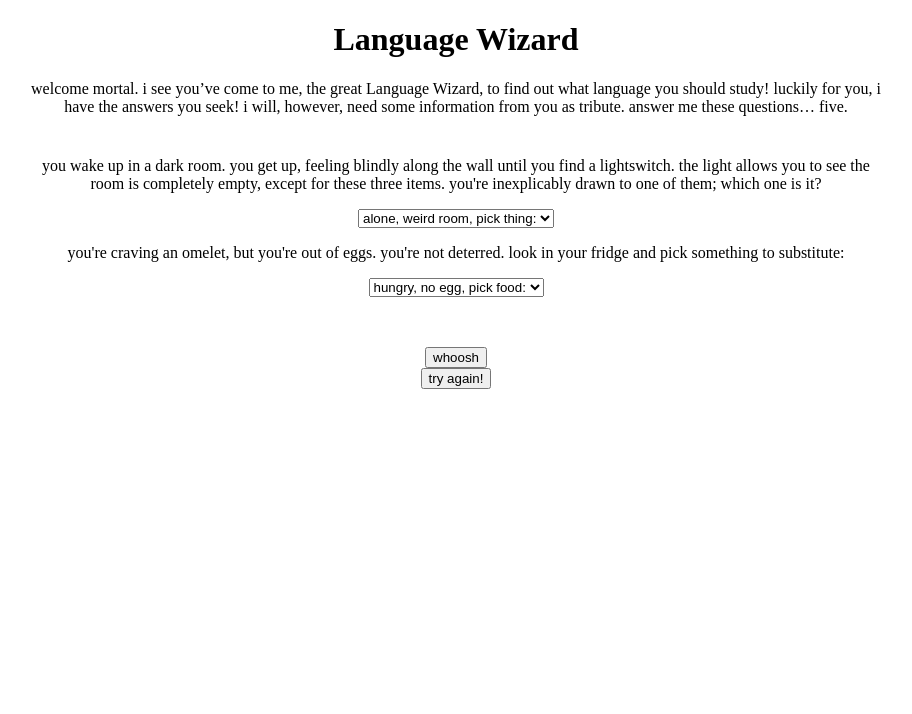
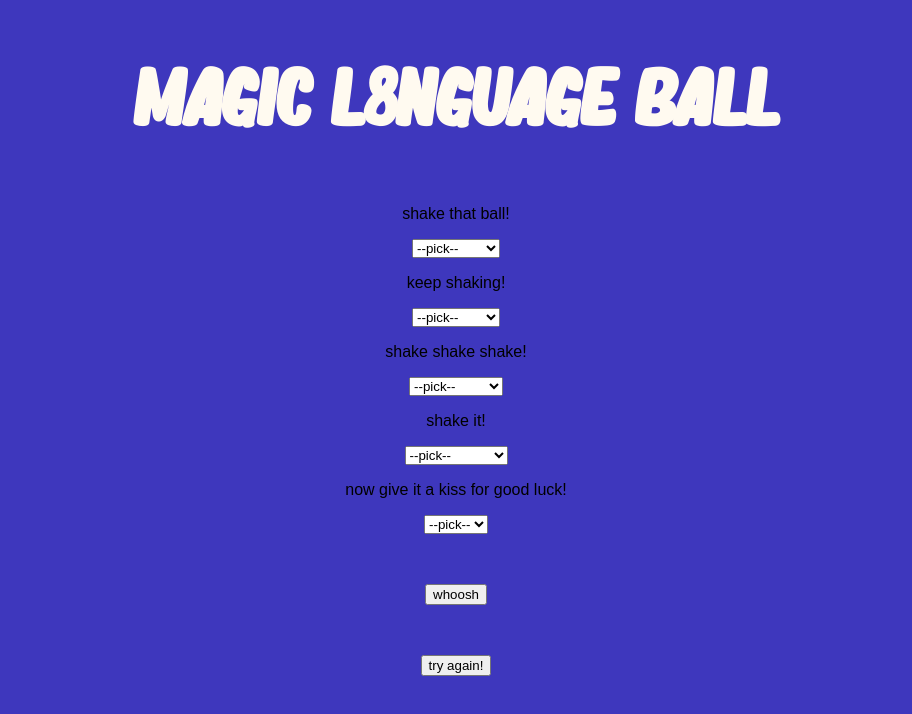
Before and after one commit to ambientscreaming/language-wizard, a plain HTML site: page index.html in a window 1280 px wide. Shown: the whole page, without its empty margins (184-1096 px from the left). Drawn offline with Linux system fonts and the light colour scheme.

Commit message:
change branching options, add preliminary css

```diff
--- a/css/styles.css
+++ b/css/styles.css
@@ -1,19 +1,30 @@
+@font-face {
+    font-family: 'Magic-Dreams';
+    src: url(../fonts/Magic-Dreams.ttf) format("truetype");
+}
+
 .hidden {
     display: none;
 }
 
 body {
     text-align: center;
+    background-color: rgb(62, 55, 189);
+}
+
+h1 {
+    font-family: Magic-Dreams;
+    font-size: 80px;
+    color: floralwhite
 }
 
 .intro {
     padding-left: 200px;
     padding-right: 200px;
+    font-family: Arial, Helvetica, sans-serif;
 }
 
 .question1 {
-    /* border-style: solid;
-    border-color: darkmagenta; */
     padding-top: 25px;
     padding-left: 200px;
     padding-right: 200px;
@@ -22,3 +33,8 @@ body {
 .button {
     padding-top: 50px;
 }
+
+.formDemo {
+    padding-bottom: 50px;
+    font-family: Arial, Helvetica, sans-serif;
+}
--- a/index.html
+++ b/index.html
@@ -4,41 +4,48 @@
 <head>
     <link rel="stylesheet" href="css/styles.css" type="text/css">
     <script src="js/scripts.js"></script>
-    <title>language wizard!</title>
+    <title>choices choices!</title>
 </head>
 
 <body>
-    <h1>Language Wizard</h1>
-    <p class="intro">welcome mortal. i see you’ve come to me, the great Language Wizard, to find out what language you
-        should study!
-        luckily for you, i have the answers you seek! i will, however, need some information from you as tribute. answer
-        me these questions… five.</p>
+    <h1>Magic L8nguage Ball</h1>
+    <p class="intro"></p>
 
-    <form id="formDemo">
-        <p class="question1">you wake up in a dark room. you get up, feeling blindly along the wall until you find a
-            lightswitch. the light
-            allows you to see the room is completely empty, except for these three items. you're inexplicably drawn to
-            one
-            of them; which one is it?</p>
-        <select id="roomList" onchange="roomOptions()">
-            <option id=>alone, weird room, pick thing: </option>
-            <option>jackhammer</option>
-            <option>paintbrush</option>
-            <option>single rose</option>
+    <form id="formDemo" class="formDemo">
+        <p>shake that ball!</p>
+        <select id="firstDropDown" onchange="firstDropDownOptions()">
+            <option id=>--pick--</option>
+            <option>shake hard</option>
+            <option>shake soft</option>
         </select>
-        <p>you're craving an omelet, but you're out of eggs. you're not deterred. look in your fridge and
-            pick something to
-            substitute:</p>
-        <select id="foodList" onchange="foodOptions()">
-            <option>hungry, no egg, pick food:</option>
-            <option>pancake batter</option>
-            <option>mashed potatoes</option>
-            <option>chowder</option>
+        <p>keep shaking!</p>
+        <select id="secondDropDown" onchange="secondDropDownOptions()">
+            <option>--pick--</option>
+            <option>shake right</option>
+            <option>shake left</option>
+        </select>
+        <p>shake shake shake!</p>
+        <select id="thirdDropDown" onchange="thirdDropDownOptions()">
+            <option>--pick--</option>
+            <option>shake up</option>
+            <option>shake down</option>
+        </select>
+        <p>shake it!</p>
+        <select id="fourthDropDown" onchange="fourthDropDownOptions()">
+            <option>--pick--</option>
+            <option>shake around</option>
+            <option>i'm tired!</option>
+        </select>
+        <p>now give it a kiss for good luck!</p>
+        <select id="fifthDropDown" onchange="fifthDropDownOptions()">
+            <option>--pick--</option>
+            <option>*kiss*</option>
+            <option>no!</option>
         </select>
         <div class="button">
             <button type="submit">whoosh</button>
         </div>
-        <p id="langOutput" class="hidden"> mecka lecka hi mecka hiney ho! you should learn:
+        <p id="langOutput" class="hidden"> great job, bestie! you should totally learn:
             <span id="langResult" type="text" size="20">
         </p>
     </form>
--- a/js/scripts.js
+++ b/js/scripts.js
@@ -2,10 +2,13 @@ document.addEventListener("DOMContentLoaded", (e) => {
     const formDemo = document.getElementById("formDemo");
     formDemo.addEventListener("submit", (e) => {
 
-        const roomList = document.getElementById("roomList").value;
-        const foodList = document.getElementById("foodList").value;
+        const dropDown1 = document.getElementById("firstDropDown").value;
+        const dropDown2 = document.getElementById("secondDropDown").value;
+        const dropDown3 = document.getElementById("thirdDropDown").value;
+        const dropDown4 = document.getElementById("fourthDropDown").value;
+        const dropDown5 = document.getElementById("fifthDropDown").value;
 
-        const chosenLanguage = languageFromInputs(roomList, foodList);
+        const chosenLanguage = languageFromInputs(firstDropDown, secondDropDown, thirdDropDown, fourthDropDown, fifthDropDown);
 
 
         document.getElementById('langResult').innerText = chosenLanguage;
@@ -14,25 +17,13 @@ document.addEventListener("DOMContentLoaded", (e) => {
         e.preventDefault();
 
     })
-    function languageFromInputs(roomValue, foodValue) {
-        if (roomValue === "jackhammer" && foodValue === "mashed potatoes") {
+    function languageFromInputs(firstDropDown, secondDropDown, thirdDropDown, fourthDropDown, fifthDropDown) {
+        if (firstDropDown === "shake hard" && secondDropDown === "shake right" && thirdDropDown === "shake down" && fourthDropDown === "i'm tired!" && fifthDropDown === "*kiss*") {
             return "ruby";
-        } else if (roomValue === "jackhammer" && foodValue === "chowder") {
+        } else if (firstDropDown === "shake soft" && secondDropDown === "shake left" && thirdDropDown === "shake up" && fourthDropDown === "shake around" && fifthDropDown === "no!") {
             return "javascript";
-        } else if (roomValue === "jackhammer" && foodValue === "pancake batter") {
-            return "c#";
-        } else if (roomValue === "paintbrush" && foodValue === "mashed potatoes") {
-            return "ruby";
-        } else if (roomValue === "paintbrush" && foodValue === "chowder") {
-            return "javascript";
-        } else if (roomValue === "paintbrush" && foodValue === "pancake batter") {
-            return "c#";
-        } else if (roomValue === "single rose" && foodValue === "mashed potatoes") {
-            return "ruby";
-        } else if (roomValue === "single rose" && foodValue === "chowder") {
-            return "c#";
         } else {
-            return "javascript";
+            return "python"
         }
 
     }
```
Also changed, not shown: fonts/Cute-Lovely.ttf (added), fonts/Magic-Dreams.ttf (added), fonts/Magic-Stary.otf (added), fonts/Magician.ttf (added), fonts/Neon-Magic.otf (added), images/pink-aura.jpeg (added), 1 other file.
